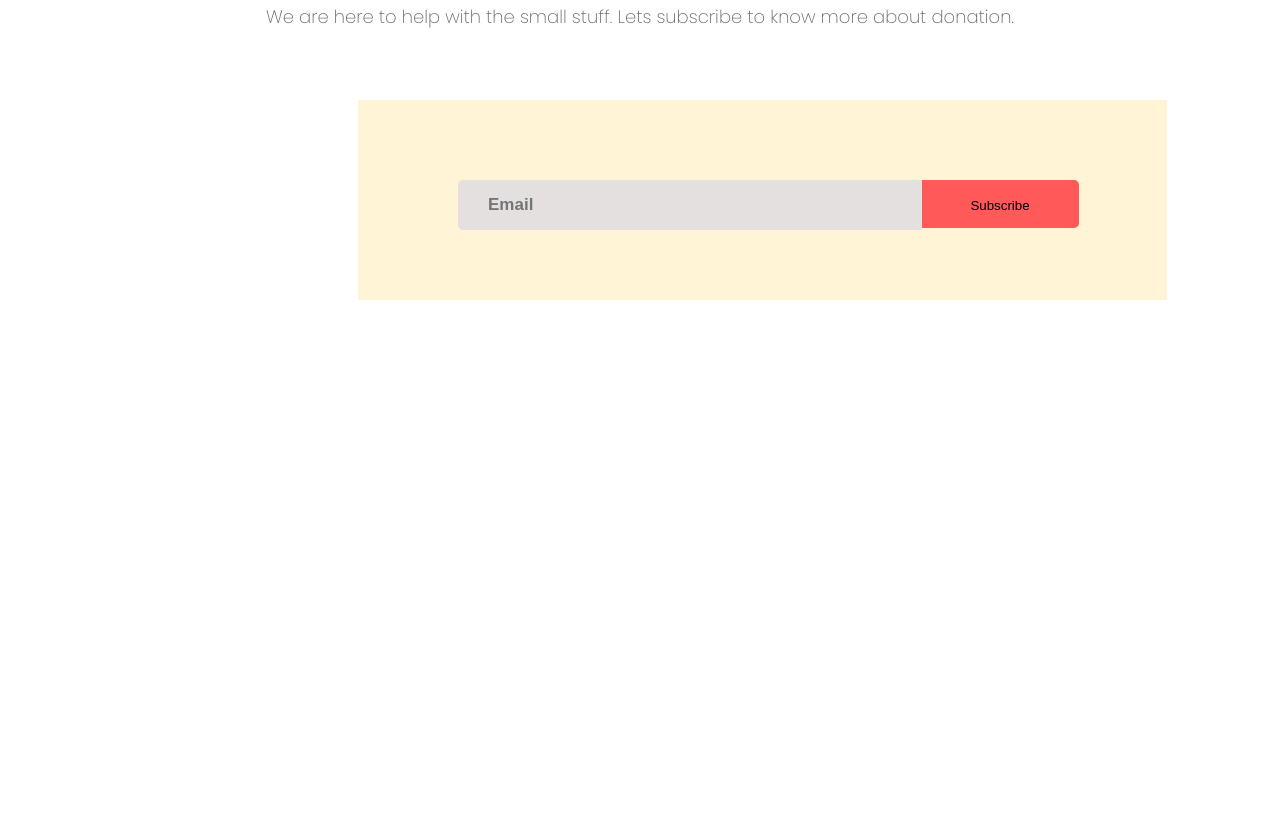
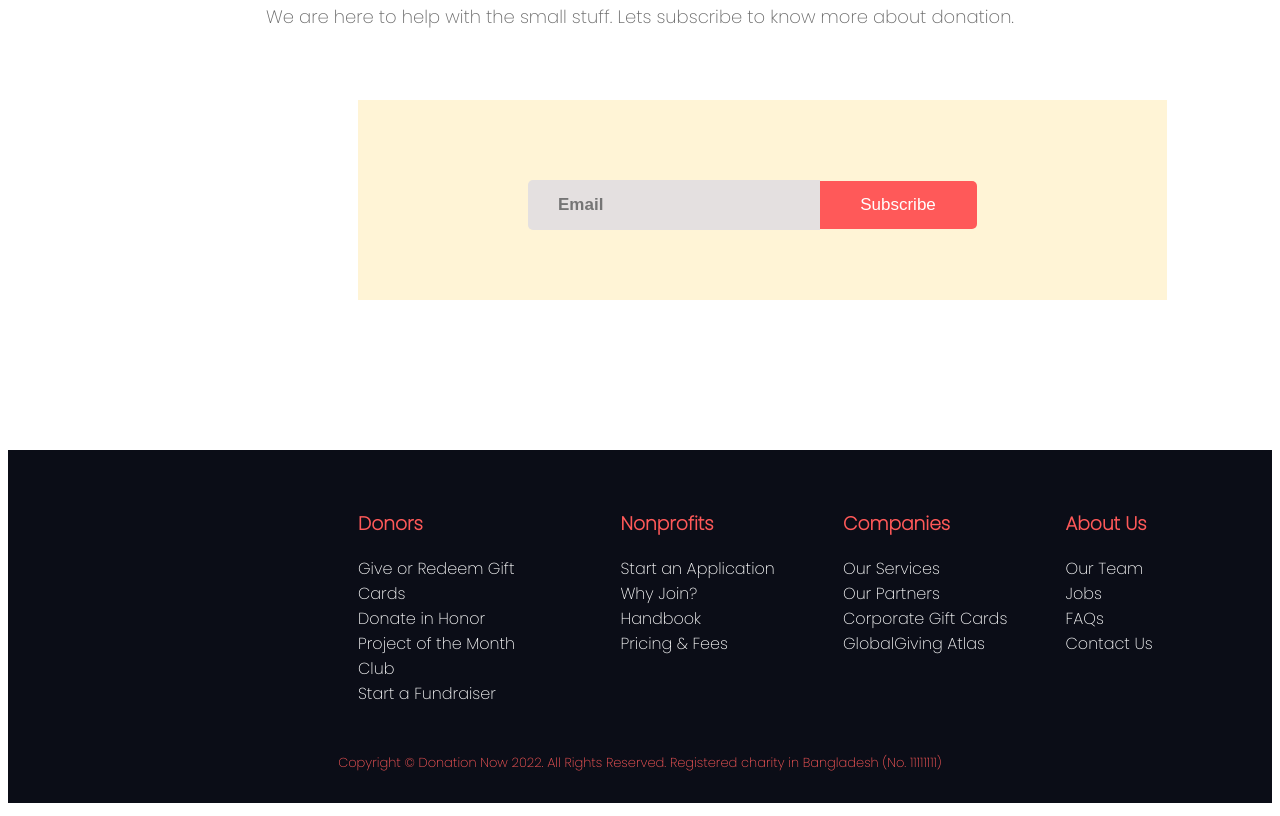
Before and after one commit to fahmida03/donate-now, a plain HTML site: page index.html in a window 1280 px wide. Shown: the part 2452-3268 px from the top of the page. Before the commit the page ends 2902 px from the top, so only its background shows below. Drawn offline with Linux system fonts and the light colour scheme.

Commit message:
forth commit

```diff
--- a/index.html
+++ b/index.html
@@ -102,7 +102,37 @@
 
 
     <footer>
-        <h1></h1>
+        <div class="footers">
+            <div class="donor">
+                <h3 class="head">Donors</h3>
+                <p class="head-p">Give or Redeem Gift Cards <br>
+                    Donate in Honor <br>
+                    Project of the Month Club <br>
+                    Start a Fundraiser</p>
+            </div>
+            <div class="nonprofits">
+                <h3 class="head">Nonprofits</h3>
+                <p class="head-p">Start an Application <br>
+                    Why Join?<br>
+                    Handbook <br>
+                    Pricing & Fees</p>
+            </div>
+            <div class="companies">
+                <h3 class="head">Companies</h3>
+                <p class="head-p">Our Services <br>
+                    Our Partners <br>
+                    Corporate Gift Cards <br>
+                    GlobalGiving Atlas</p>
+            </div>
+            <div class="about-us">
+                <h3 class="head">About Us</h3>
+                <p class="head-p">Our Team <br>
+                    Jobs <br>
+                    FAQs <br>
+                    Contact Us</p>
+            </div>
+        </div>
+        <p id="copy">Copyright © Donation Now 2022. All Rights Reserved. Registered charity in Bangladesh (No. 11111111)</p>
     </footer>
 </body>
 
--- a/style.css
+++ b/style.css
@@ -100,7 +100,7 @@ body{
 }
 .plan-heading h1{
     font-size: 45px;
-    font-weight: bold;
+    font-weight: bolder;
 }
 .plan-heading p{
     font-size: 18px;
@@ -169,12 +169,12 @@ body{
 
 }
 .subscribe input{
-    width: 432px;
+    width: 260px;
     height: 48px;
     background-color: rgb(228, 224, 224);
     border: none;
     border-radius: 5px 0px 0px 5px;
-    margin-left: 100px;
+    margin-left: 170px;
     margin-top: 80px;
     font-size: 17px;
     font-weight: bold;
@@ -188,6 +188,46 @@ body{
     border: none;
     border-radius: 0px 5px 5px 0px;
     margin: -5px;
-    padding-top: 5px;
-    padding-bottom: 2px;
+    padding-top: 4px;
+    padding-bottom: 4px;
+    color: white;
+    font-size: 17px;
 }
+footer{
+    background: #0B0D17;
+    padding-top: 40px;
+}
+.footers{
+    display: flex;
+    height: 250px;
+    width: 900px;
+    margin-left: 350px;
+}
+.donor{
+    width: 250px;
+    padding-right: 40px;
+}
+.nonprofits{
+    width: 250px;
+    padding-left: 30px;
+}
+.companies{
+    width: 250px;
+    padding-left: 30px;
+}
+.about-us{
+    width: 250px;
+    padding-left: 30px;
+}
+.head{
+    color: #FF5959;
+}
+.head-p{
+    color: white;
+}
+#copy{
+    font-size: 13px;
+    text-align: center;
+    color: #FF5959;
+    padding-bottom: 30px;
+}
```
